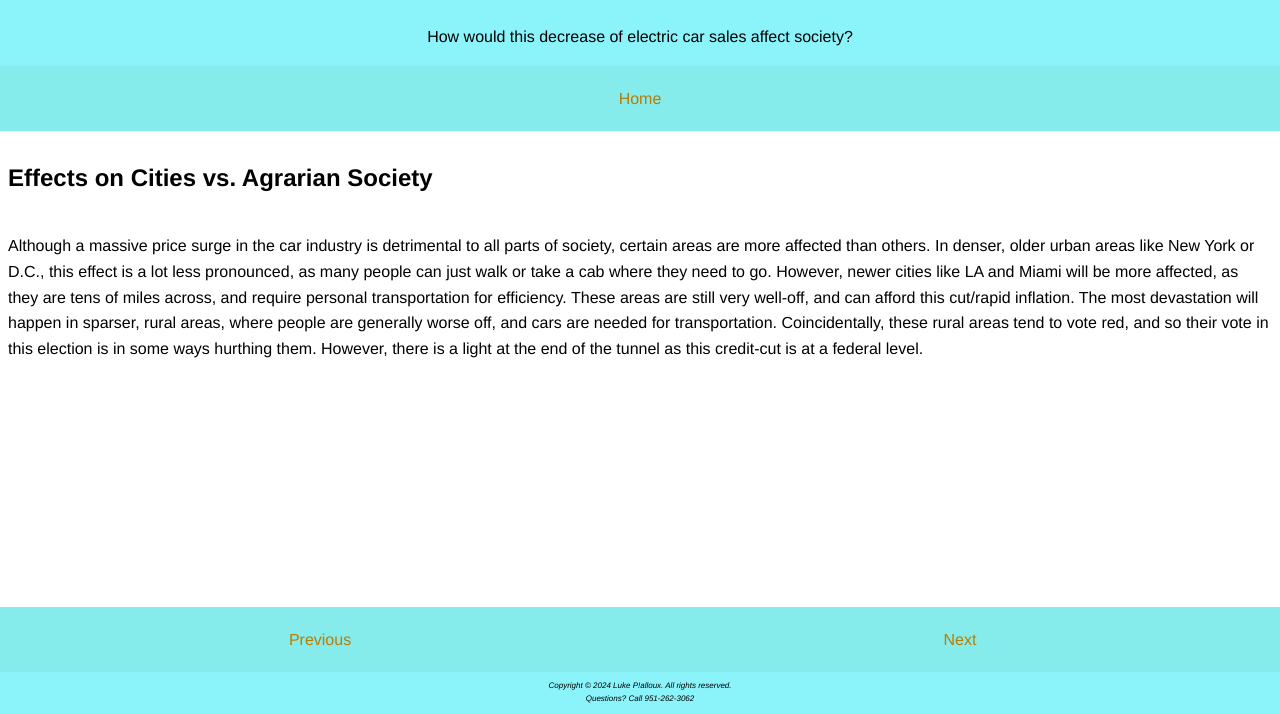
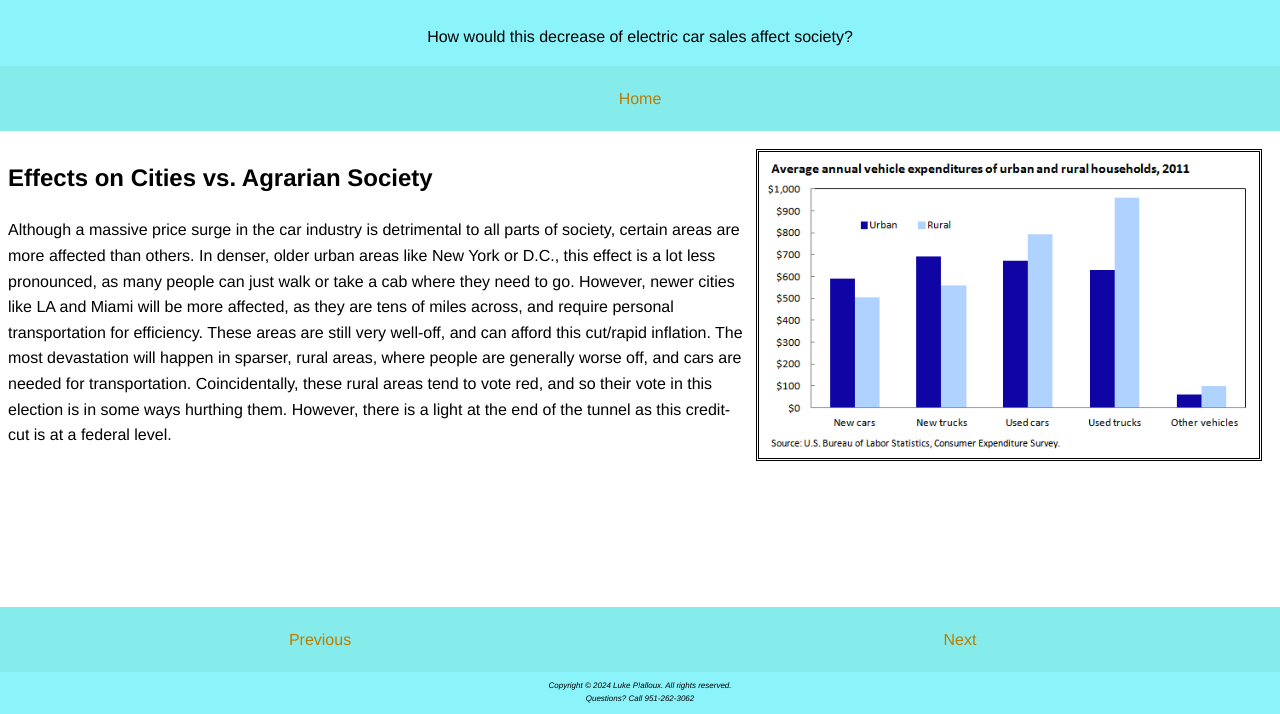
Before and after one commit to clubfj/s1project, a plain HTML site: page reasons/society.html in a window 1280 px wide. Shown: the part 86-800 px from the top of the page. Drawn offline with Linux system fonts and the light colour scheme.

Commit message:
final rec

```diff
--- a/reasons/society.html
+++ b/reasons/society.html
@@ -16,10 +16,17 @@
         <a href="../index.html">Home</a>
     </div>
     <div class="main">
-        <h2>Effects on Cities vs. Agrarian Society</h2>
-        <p>
-            Although a massive price surge in the car industry is detrimental to all parts of society, certain areas are more affected than others. In denser, older urban areas like New York or D.C., this effect is a lot less pronounced, as many people can just walk or take a cab where they need to go. However, newer cities like LA and Miami will be more affected, as they are tens of miles across, and require personal transportation for efficiency. These areas are still very well-off, and can afford this cut/rapid inflation. The most devastation will happen in sparser, rural areas, where people are generally worse off, and cars are needed for transportation. Coincidentally, these rural areas tend to vote red, and so their vote in this election is in some ways hurthing them. However, there is a light at the end of the tunnel as this credit-cut is at a federal level.
-        </p>
+        <div id="imgMain">
+            <div id="cars">
+                <h2>Effects on Cities vs. Agrarian Society</h2>
+                <p>
+                Although a massive price surge in the car industry is detrimental to all parts of society, certain areas are more affected than others. In denser, older urban areas like New York or D.C., this effect is a lot less pronounced, as many people can just walk or take a cab where they need to go. However, newer cities like LA and Miami will be more affected, as they are tens of miles across, and require personal transportation for efficiency. These areas are still very well-off, and can afford this cut/rapid inflation. The most devastation will happen in sparser, rural areas, where people are generally worse off, and cars are needed for transportation. Coincidentally, these rural areas tend to vote red, and so their vote in this election is in some ways hurthing them. However, there is a light at the end of the tunnel as this credit-cut is at a federal level.
+                </p>
+            </div>
+            <div id="imag">
+                <img src="../urbanVRural.png" alt="Expendature" height="300px">
+            </div>
+        </div>
     </div>
     <footer>
         <div class="footLinks">
```
Also changed, not shown: reasons/what.html (+11 -4 lines), EVsurge.png (added), urbanVRural.png (added).
